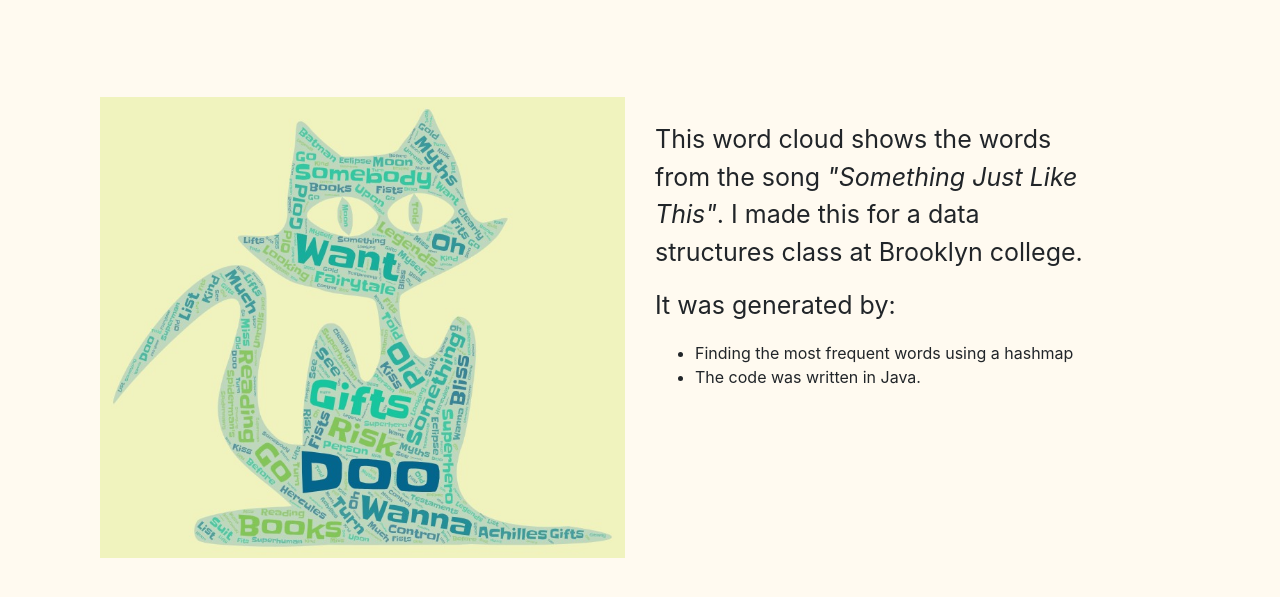
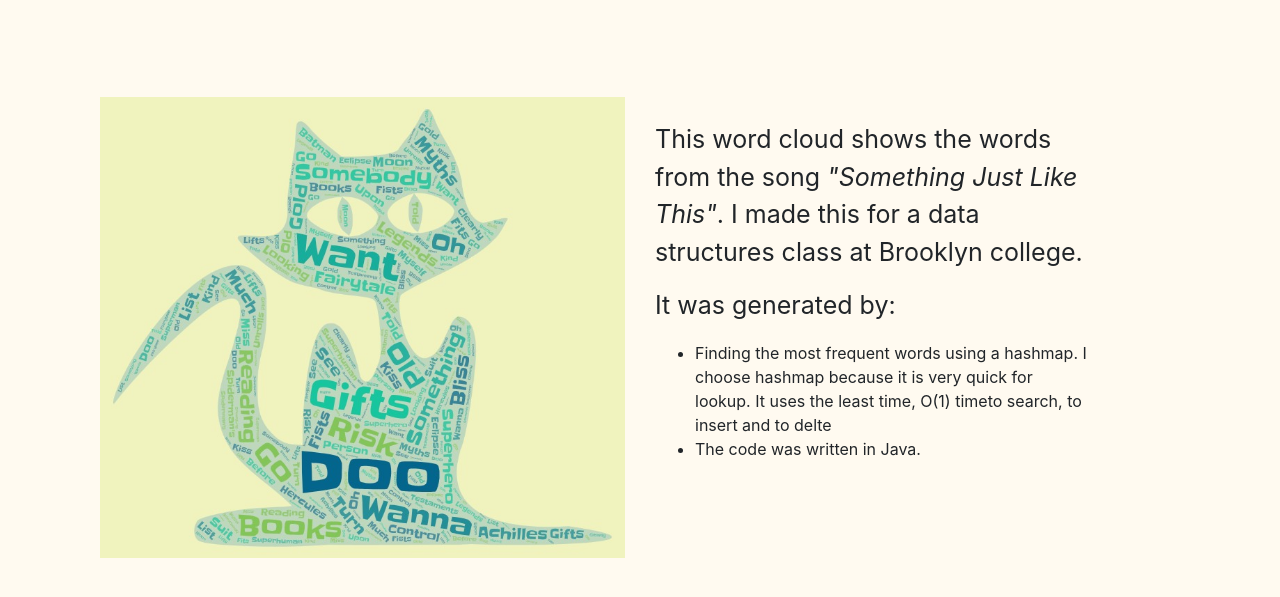
Before and after one commit to liyanping526/CISC3130, a plain HTML site: page Assignment4/index.html in a window 1280 px wide. Shown: the part 205-802 px from the top of the page. Drawn offline with nearby package versions, Linux system fonts and the light colour scheme.

Commit message:
Add files via upload

```diff
--- a/Assignment4/index.html
+++ b/Assignment4/index.html
@@ -56,7 +56,7 @@
 		    <p>
 		      It was generated by:
 		      <ul>
-		        <li>Finding the most frequent words using a hashmap</li>
+		        <li>Finding the most frequent words using a hashmap. I choose hashmap because it is very quick for lookup. It uses the least time, O(1) timeto search, to insert and to delte</li>
 		        <li>The code was written in Java.</li>
 		      </ul>
 		    </p>
```
